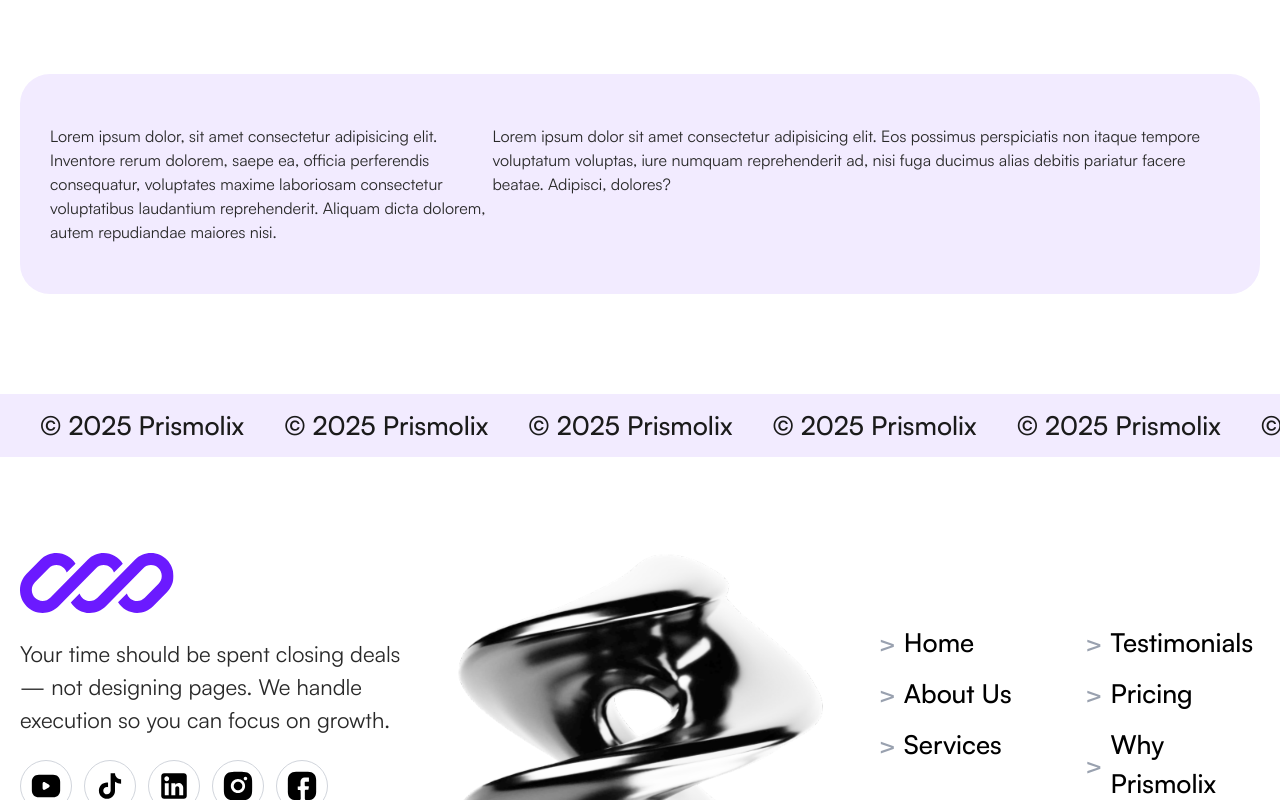
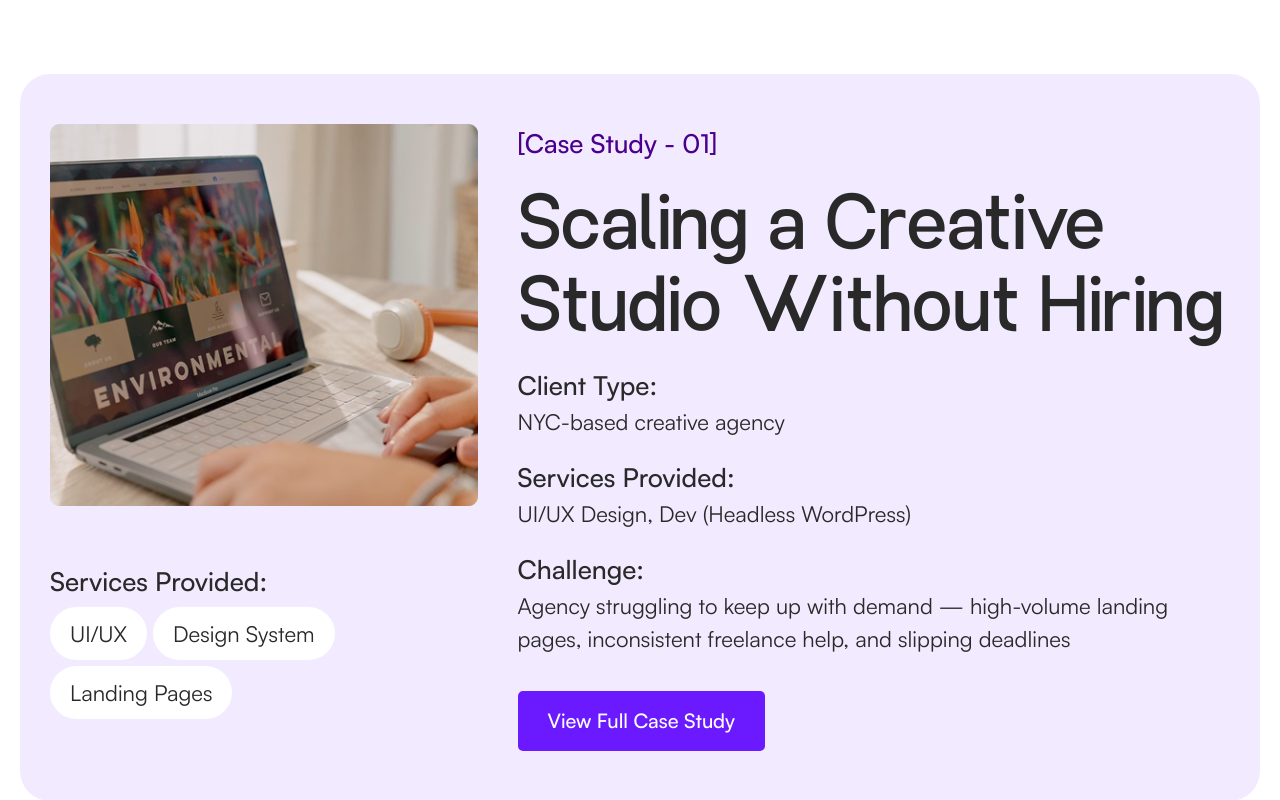
Before and after one commit to MuhammadShameel/Prismolix, a Next.js app: page / in a window 1280 px wide. Shown: the part 900-1700 px from the top of the page. Built offline with nearby package versions, Linux system fonts and the light colour scheme.

Commit message:
Blog Page created

```diff
--- a/app/components/Blog.jsx
+++ b/app/components/Blog.jsx
@@ -1,7 +1,12 @@
 import React from "react";
 import Image from "next/image";
 import Shape from "../../public/assets/images/image-7.png";
+import featureImg from "../../public/assets/images/blog-img.png";
 import sectionShape from "../../public/assets/images/section-shape.png";
+
+import Testimonial from "../components/Testimonial.jsx";
+import ContactSection from "../components/ContactSection.jsx";
+import CallSchedule from "../components/CallSchedule.jsx";
 
 const Blog = () => {
   return (
@@ -52,24 +57,108 @@ const Blog = () => {
       <section className="lg:px-5 md:px-4 px-3 my-lg">
         <div className="container mx-auto">
           <div className="rounded-[30px] bg-light-purple px-[30px] py-[50px]">
-            <div className="flex lg:flex">
-              <div className="w-3/8">
-                Lorem ipsum dolor, sit amet consectetur adipisicing elit.
-                Inventore rerum dolorem, saepe ea, officia perferendis
-                consequatur, voluptates maxime laboriosam consectetur
-                voluptatibus laudantium reprehenderit. Aliquam dicta dolorem,
-                autem repudiandae maiores nisi.
+            <div className="flex lg:flex-row flex-col gap-10">
+              <div className="lg:w-3/8 w-8/8">
+                <div className="img-wrapper">
+                  <Image className="w-full" src={featureImg} alt="" />
+                </div>
+                <div className="lg:block hidden mt-14">
+                  <span className="font-medium lg:text-[26px] md:text-[24px] sm:text-[20px] text-[18px]">
+                    Services Provided:
+                  </span>
+
+                  {/* Add flex, flex-wrap, and a gap to the parent container */}
+                  <div className="flex flex-wrap justify-start gap-1.5 mt-1.5">
+                    <span className="bg-white px-5 py-2.5 rounded-full">
+                      <p>UI/UX</p>
+                    </span>
+                    <span className="bg-white px-5 py-2.5 rounded-full">
+                      <p> Design System</p>
+                    </span>
+                    <span className="bg-white px-5 py-2.5 rounded-full">
+                      <p> Landing Pages</p>
+                    </span>
+
+                    {/* Add as many tags as you need */}
+                  </div>
+                </div>
               </div>
-              <div className="w-5/8">
-                Lorem ipsum dolor sit amet consectetur adipisicing elit. Eos
-                possimus perspiciatis non itaque tempore voluptatum voluptas,
-                iure numquam reprehenderit ad, nisi fuga ducimus alias debitis
-                pariatur facere beatae. Adipisci, dolores?
+              <div className="lg:w-5/8 w-8/8 flex flex-col items-start lg:gap-5 md:gap-4 sm:gap-3 gap-2">
+                {/* Pre-heading */}
+                <span className="font-medium lg:text-[26px] md:text-[24px] sm:text-[20px] text-[18px] color-primary-dark">
+                  [Case Study - 01]
+                </span>
+
+                {/* Main Heading with Highlighted Text */}
+                <h2 className="font-bold tracking-[-1px] leading-[102%]">
+                  Scaling a Creative Studio Without Hiring
+                </h2>
+
+                {/* Subheading */}
+                <div>
+                  <span className="font-medium lg:text-[26px] md:text-[24px] sm:text-[20px] text-[18px]">
+                    Client Type:
+                  </span>
+
+                  <p className="text-base max-w-3xl">
+                    NYC-based creative agency
+                  </p>
+                </div>
+                <div>
+                  <span className="font-medium lg:text-[26px] md:text-[24px] sm:text-[20px] text-[18px]">
+                    Services Provided:
+                  </span>
+
+                  <p className="text-base max-w-3xl">
+                    UI/UX Design, Dev (Headless WordPress)
+                  </p>
+                </div>
+                <div>
+                  <span className="font-medium lg:text-[26px] md:text-[24px] sm:text-[20px] text-[18px]">
+                    Challenge:
+                  </span>
+
+                  <p className="text-base max-w-3xl">
+                    Agency struggling to keep up with demand — high-volume
+                    landing pages, inconsistent freelance help, and slipping
+                    deadlines
+                  </p>
+                </div>
+                <div className="lg:hidden block ">
+                  <span className="font-medium lg:text-[26px] md:text-[24px] sm:text-[20px] text-[18px]">
+                    Services Provided:
+                  </span>
+
+                  {/* Add flex, flex-wrap, and a gap to the parent container */}
+                  <div className="flex flex-wrap justify-start gap-1.5 mt-1.5">
+                    <span className="bg-white px-5 py-2.5 rounded-full">
+                      <p>UI/UX</p>
+                    </span>
+                    <span className="bg-white px-5 py-2.5 rounded-full">
+                      <p> Design System</p>
+                    </span>
+                    <span className="bg-white px-5 py-2.5 rounded-full">
+                      <p> Landing Pages</p>
+                    </span>
+
+                    {/* Add as many tags as you need */}
+                  </div>
+                </div>
+                {/* Button Group */}
+                <div className="flex items-center gap-4 mt-4">
+                  <button className="btn btn-primary">
+                    View Full Case Study
+                  </button>
+                </div>
               </div>
             </div>
           </div>
         </div>
       </section>
+
+      <Testimonial />
+      <ContactSection />
+      <CallSchedule />
 
       {/* <section className="w-full my-lg lg:px-5 md:px-4 px-3 my-lg">
         <div className="container mx-auto">
```
Also changed, not shown: public/assets/images/blog-img.png (added).
